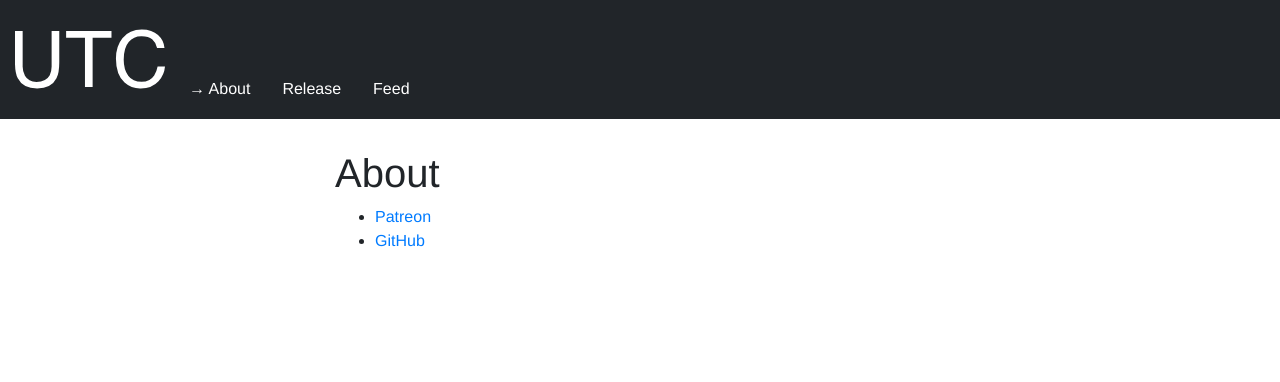
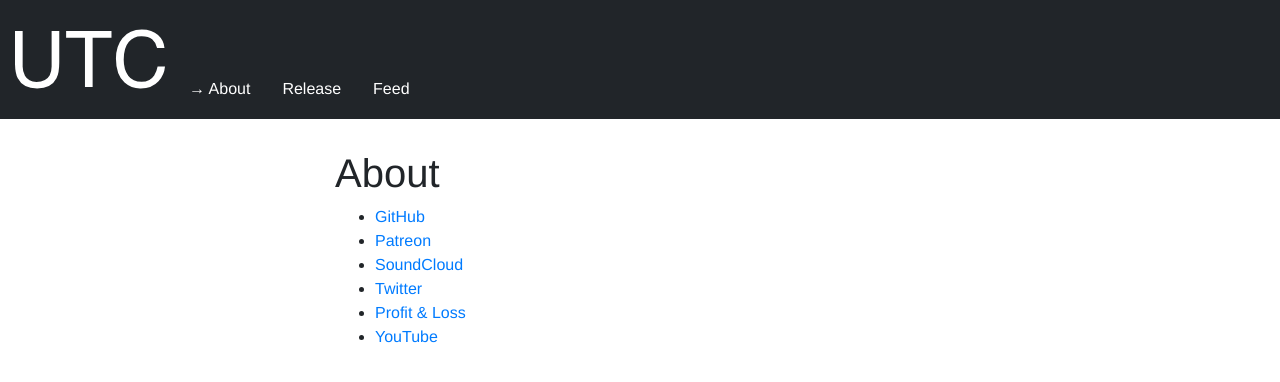
Before and after one commit to wwbumpas/apodcastfornow.com, a Jekyll site: the page built from about.md, in a window 1280 px wide. Shown: the top 382 px of the page. Built offline with Jekyll 4.4.1, drawn with Linux system fonts in a browser that asks for light colours; nearby versions of some CDN libraries.

Commit message:
Add links.

```diff
--- a/about.md
+++ b/about.md
@@ -3,5 +3,9 @@
 title: About
 permalink: /about/
 ---
- - [Patreon](https://patreon.com/utcpodcast)
- - [GitHub](https://github.com/tyleretters/utcpodcast.com)
+ - [GitHub](https://github.com/tyleretters/apodcastfornow.com)
+ - [Patreon](https://patreon.com/apodcastfornow)
+ - [SoundCloud](https://soundcloud.com/apodcastfornow)
+ - [Twitter](https://twitter.com/apodcastfornow)
+ - [Profit & Loss](https://docs.google.com/spreadsheets/d/1ZVXdSCJKKQop3Nhjjw6FjP_c3nysywN9ek55xI7vqlc/edit#gid=0)
+ - [YouTube](https://www.youtube.com/channel/UCwAD_iIlZ5JgPGyQ70AZCRw)
```
